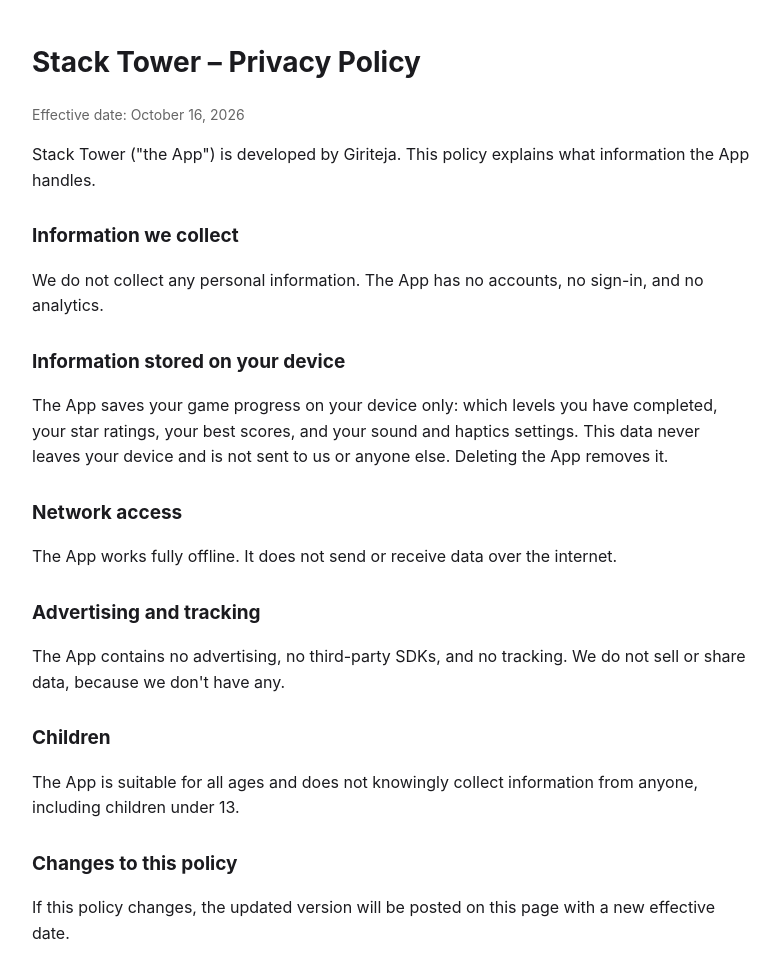
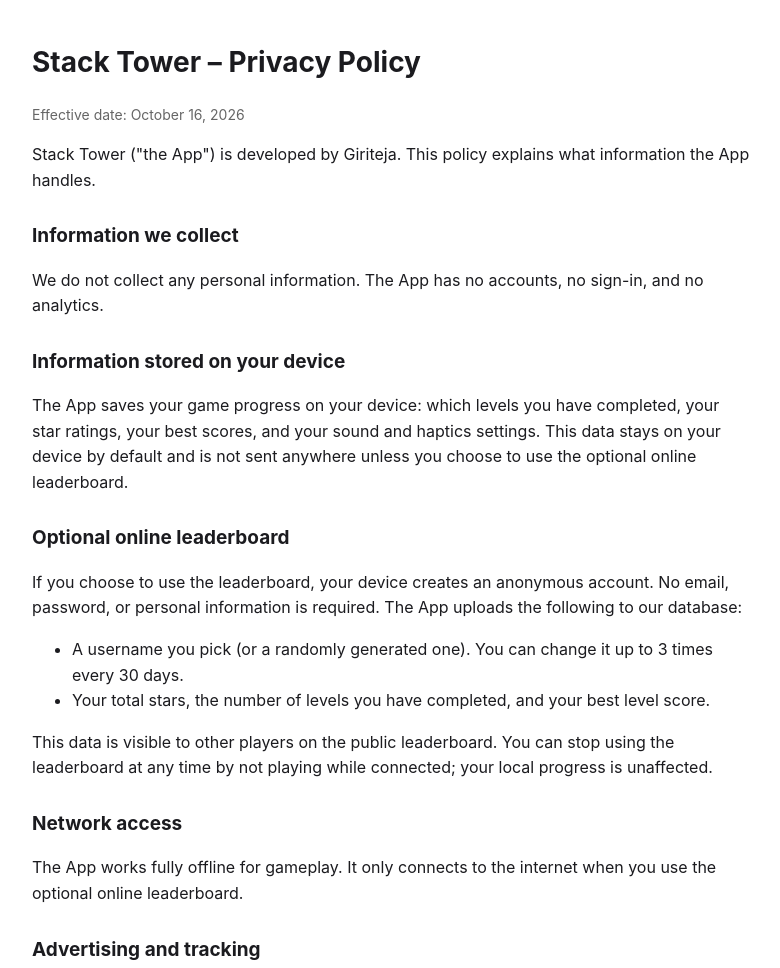
Before and after one commit to giriteja94495/stack-tower-privacy, a plain HTML site: page index.html in a window 1280 px wide. Shown: the top 968 px of the page, without its empty margins (248-1028 px from the left). Drawn offline with Linux system fonts and the light colour scheme.

Commit message:
Add leaderboard data to privacy policy

```diff
--- a/index.html
+++ b/index.html
@@ -20,10 +20,18 @@
 <p>We do not collect any personal information. The App has no accounts, no sign-in, and no analytics.</p>
 
 <h2>Information stored on your device</h2>
-<p>The App saves your game progress on your device only: which levels you have completed, your star ratings, your best scores, and your sound and haptics settings. This data never leaves your device and is not sent to us or anyone else. Deleting the App removes it.</p>
+<p>The App saves your game progress on your device: which levels you have completed, your star ratings, your best scores, and your sound and haptics settings. This data stays on your device by default and is not sent anywhere unless you choose to use the optional online leaderboard.</p>
+
+<h2>Optional online leaderboard</h2>
+<p>If you choose to use the leaderboard, your device creates an anonymous account. No email, password, or personal information is required. The App uploads the following to our database:</p>
+<ul>
+  <li>A username you pick (or a randomly generated one). You can change it up to 3 times every 30 days.</li>
+  <li>Your total stars, the number of levels you have completed, and your best level score.</li>
+</ul>
+<p>This data is visible to other players on the public leaderboard. You can stop using the leaderboard at any time by not playing while connected; your local progress is unaffected.</p>
 
 <h2>Network access</h2>
-<p>The App works fully offline. It does not send or receive data over the internet.</p>
+<p>The App works fully offline for gameplay. It only connects to the internet when you use the optional online leaderboard.</p>
 
 <h2>Advertising and tracking</h2>
 <p>The App contains no advertising, no third-party SDKs, and no tracking. We do not sell or share data, because we don't have any.</p>
```
